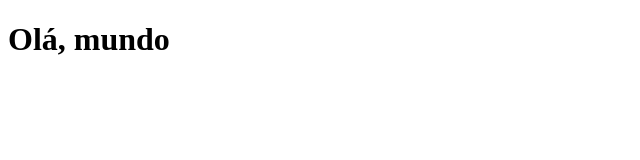
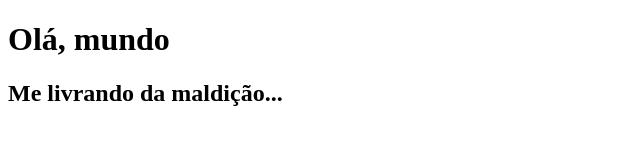
Before and after one commit to VinorX01/site, a plain HTML site: page teste.html in a window 1280 px wide. Shown: the whole page, without its empty margins (0-640 px from the left). Drawn offline with Linux system fonts and the light colour scheme.

Commit message:
Update teste.html

```diff
--- a/teste.html
+++ b/teste.html
@@ -6,5 +6,6 @@
 </head>
 <body>
     <h1>Olá, mundo</h1>
+    <h2>Me livrando da maldição...</h2>
 </body>
 </html>
```
